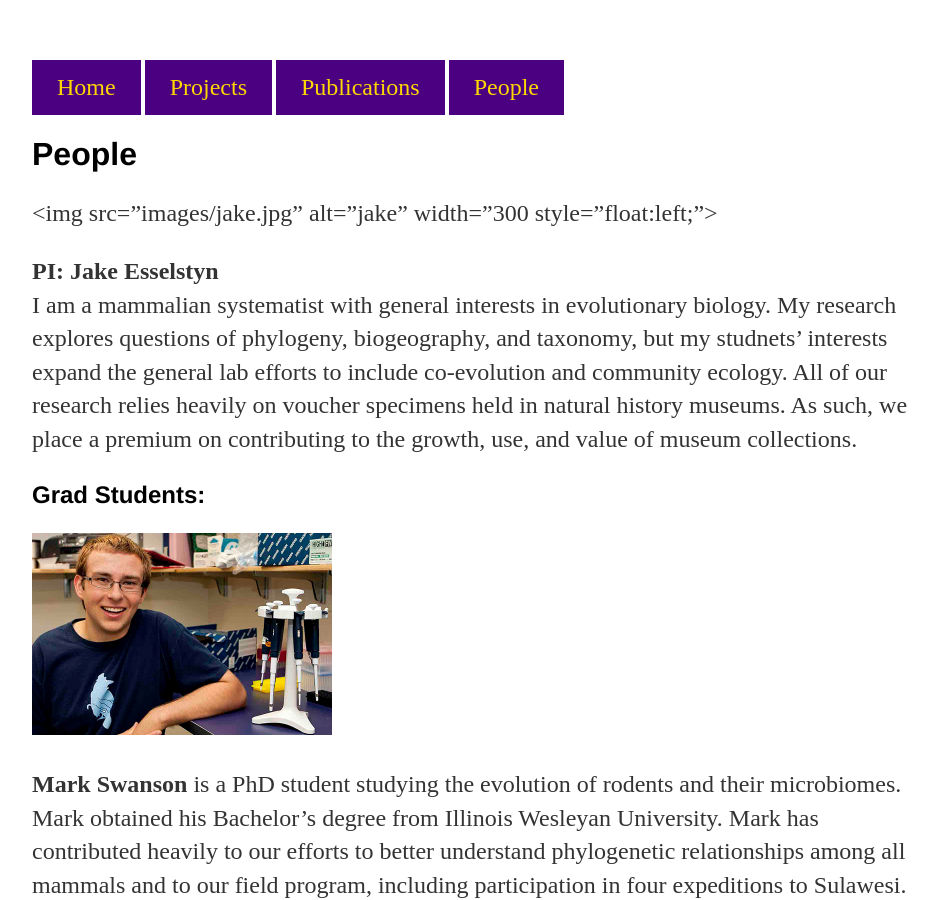
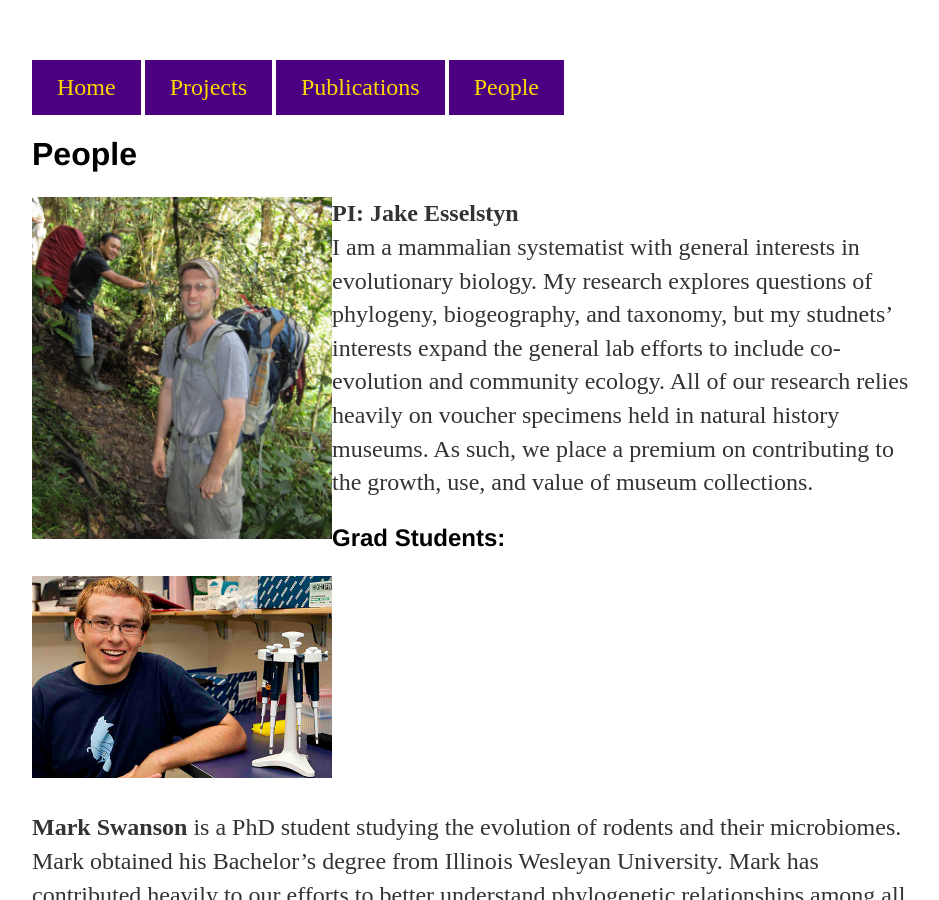
Before and after one commit to esselstyn/esselstyn.github.io, a Jekyll site: the page built from people.md, in a window 1280 px wide and 900 px high. Shown: the whole window, without its empty margins (160-1099 px from the left). Built offline with Jekyll 4.4.1, drawn with Linux system fonts in a browser that asks for light colours.

Commit message:
Update people.md

```diff
--- a/people.md
+++ b/people.md
@@ -3,7 +3,7 @@ layout: default
 title: People
 ---
 # People
-<img src="images/jake.jpg" alt="jake" width="300 style="float:left;">
+<img src="images/jake.jpg" alt="jake" width="300" style="float:left;">
 
 **PI: Jake Esselstyn**
 I am a mammalian systematist with general interests in evolutionary biology. My research explores questions of phylogeny,  biogeography, and taxonomy, but my studnets' interests expand the general lab efforts to include co-evolution and community ecology. All of our research relies heavily on voucher specimens held in natural history museums. As such, we place a premium on contributing to the growth, use, and value of museum collections.
```
